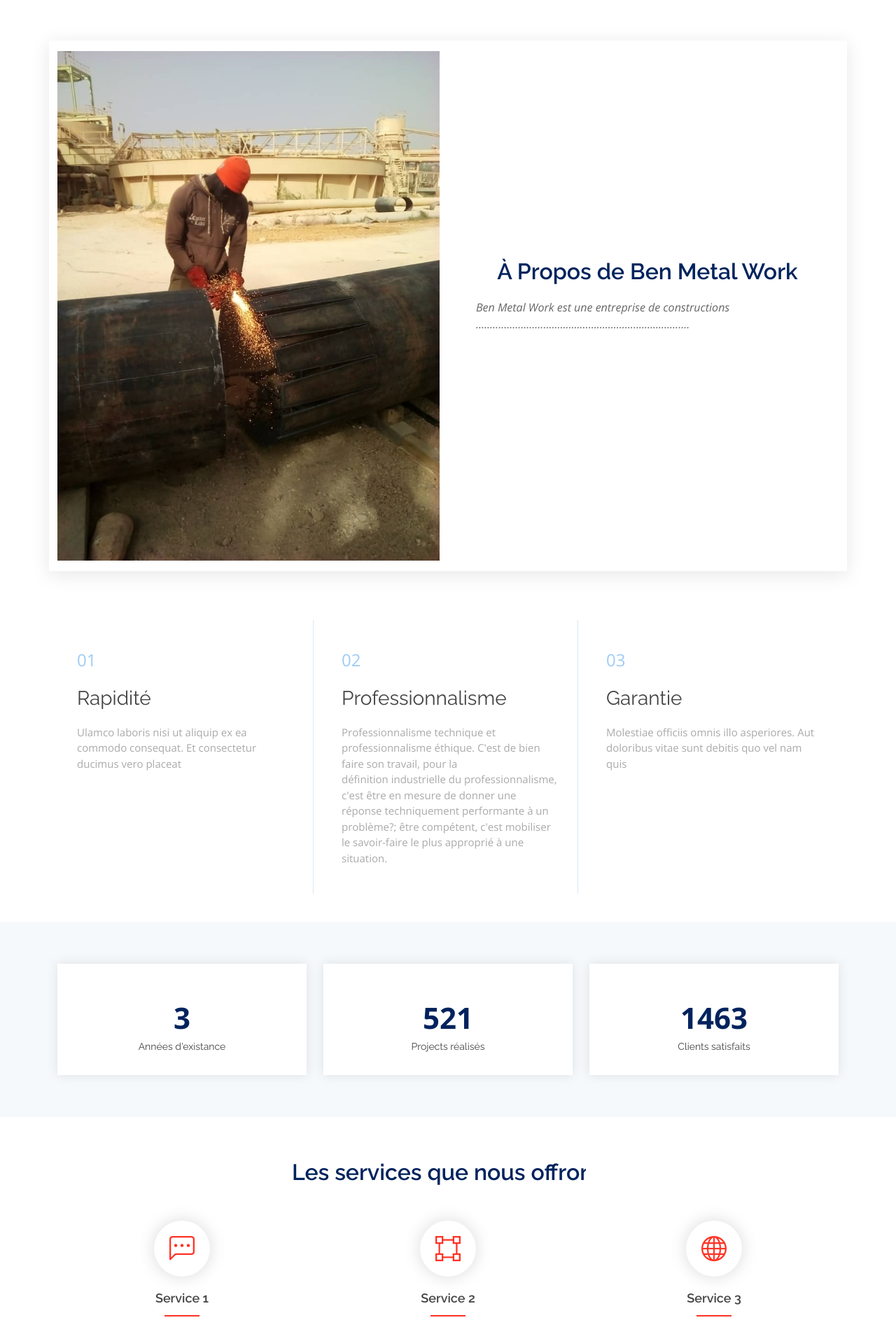
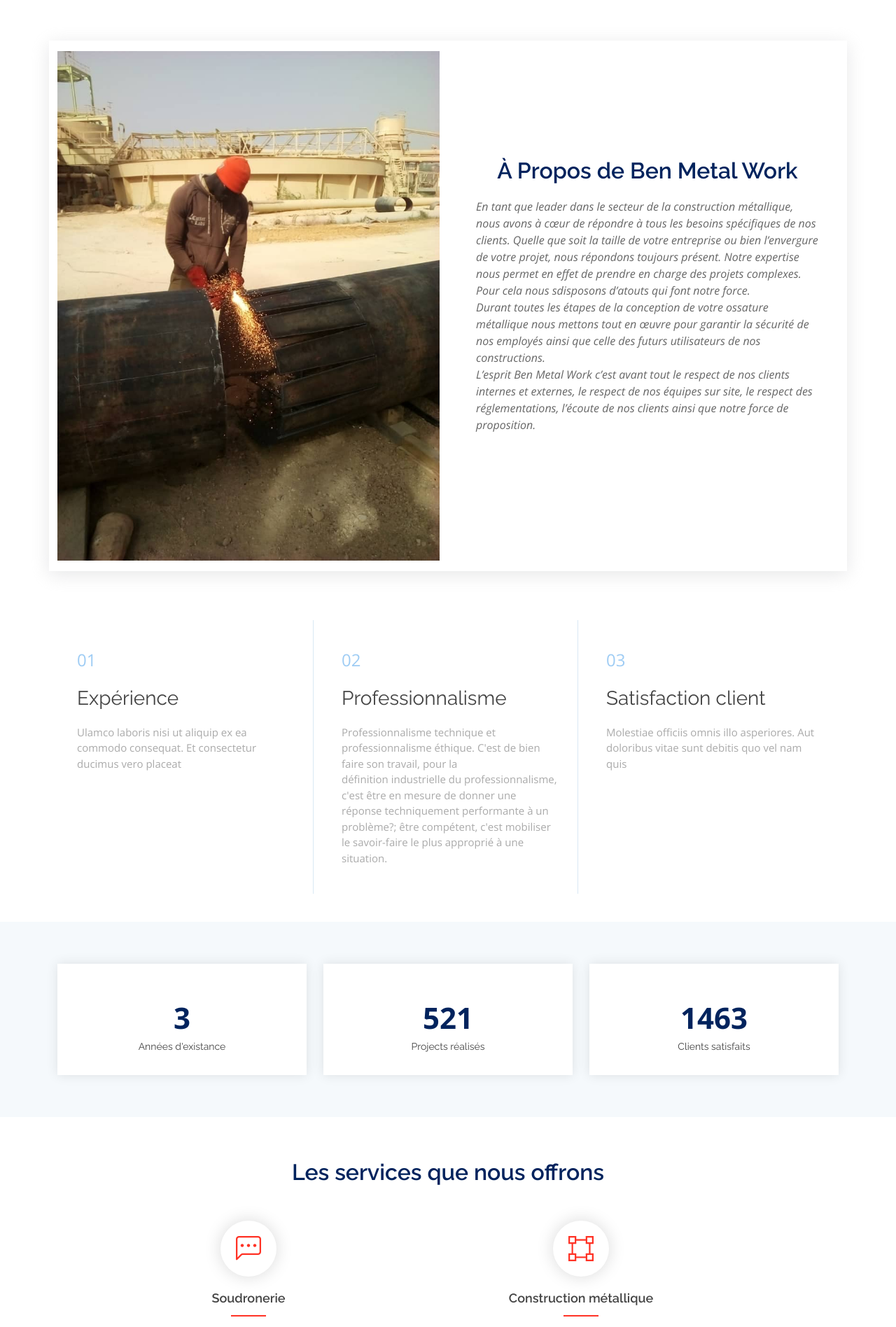
Before and after one commit to ModoumbeneDIOUF/ben, a PHP site: page / in a window 1280 px wide. Shown: the part 822-2718 px from the top of the page at 70% size. Run offline with PHP 8.4, Linux system fonts and the light colour scheme.

Commit message:
commit du 23 decembre

```diff
--- a/index.php
+++ b/index.php
@@ -5,10 +5,19 @@
   <meta charset="utf-8">
   <meta content="width=device-width, initial-scale=1.0" name="viewport">
 
-  <title>BEN METAL WORK Bootstrap Template - Index</title>
-  <meta content="" name="description">
-  <meta content="" name="keywords">
+  <title>BEN METAL WORK. Ben metal work. Construction métallique. Soudronerie. Soudronerie Senegal. Construction métallique Sénégal </title>
+   <meta charset="utf-8">
+       <meta http-equiv="X-UA-Compatible" content="IE=edge">
 
+      <meta name="description" content="Ben metal work. Construction métallique. Soudronerie. Soudronerie Senegal. Construction métallique Sénégal">
+
+    <meta content="" name="keywords">
+    <meta name="distribution" content="global">
+    <meta name="revisit-after" content="2 Days">
+    <meta name="robots" content="ALL">
+    <meta name="rating" content="8 YEARS">
+    <meta name="Language" content="en-us">
+    <meta name="GOOGLEBOT" content="NOARCHIVE">
   <!-- Favicons #00235d #ff3326 -->
   <link href="assets/img/logo.jpg" rel="icon">
   <link href="assets/img/apple-touch-icon.png" rel="apple-touch-icon">
@@ -144,7 +153,16 @@
 
             <div class="section-title">
               <h2>À Propos de Ben Metal Work</h2>
-              <p>Ben Metal Work est une entreprise de constructions ............................................................................</p>
+              <p>En tant que leader dans le secteur de la construction métallique,
+                nous avons à cœur de répondre à tous les besoins spécifiques de nos clients.
+                Quelle que soit la taille de votre entreprise ou bien l’envergure de votre projet,
+                nous répondons toujours présent. Notre expertise nous permet en effet de prendre en
+                 charge des projets complexes. Pour cela nous sdisposons d’atouts qui font notre force.<br/>
+                 Durant toutes les étapes de la conception de votre ossature métallique nous mettons tout en
+                  œuvre pour garantir la sécurité de nos employés ainsi que celle des futurs utilisateurs de nos constructions. <br/>
+                  L’esprit Ben Metal Work c’est avant tout le respect de nos clients internes et externes, le respect de nos équipes sur site,
+                  le respect des réglementations, l’écoute de nos clients ainsi que notre force de proposition.
+                </p>
             </div>
 
             <!-- <div class="icon-box" data-aos="fade-up" data-aos-delay="100">
@@ -173,7 +191,8 @@
 
           <div class="col-lg-4 col-md-6 content-item" data-aos="fade-up">
             <span>01</span>
-            <h4>Rapidité</h4>
+            <h4>Expérience
+            </h4>
             <p>Ulamco laboris nisi ut aliquip ex ea commodo consequat. Et consectetur ducimus vero placeat</p>
           </div>
 
@@ -185,7 +204,7 @@
 
           <div class="col-lg-4 col-md-6 content-item" data-aos="fade-up" data-aos-delay="200">
             <span>03</span>
-            <h4>Garantie</h4>
+            <h4>Satisfaction client</h4>
             <p>Molestiae officiis omnis illo asperiores. Aut doloribus vitae sunt debitis quo vel nam quis</p>
           </div>
 
@@ -242,22 +261,22 @@
         </div>
 
         <div class="row">
-          <div class="col-lg-4 col-md-6 icon-box" data-aos="fade-up">
+          <div class="col-lg-6 col-md-6 icon-box" data-aos="fade-up">
             <div class="icon"><i class="bi bi-chat-left-dots"></i></div>
-            <h4 class="title"><a href="">Service 1</a></h4>
-            <p class="description">Voluptatum deleniti atque corrupti quos dolores et quas molestias excepturi sint occaecati cupiditate non provident</p>
+            <h4 class="title"><a href="">Soudronerie</a></h4>
+            <p class="description"></p>
           </div>
           <div class="col-lg-4 col-md-6 icon-box" data-aos="fade-up" data-aos-delay="100">
             <div class="icon"><i class="bi bi-bounding-box"></i></div>
-            <h4 class="title"><a href="">Service 2</a></h4>
-            <p class="description">Minim veniam, quis nostrud exercitation ullamco laboris nisi ut aliquip ex ea commodo consequat tarad limino ata</p>
+            <h4 class="title"><a href="">Construction métallique</a></h4>
+            <p class="description"></p>
           </div>
-          <div class="col-lg-4 col-md-6 icon-box" data-aos="fade-up" data-aos-delay="200">
+          <!-- <div class="col-lg-4 col-md-6 icon-box" data-aos="fade-up" data-aos-delay="200">
             <div class="icon"><i class="bi bi-globe"></i></div>
             <h4 class="title"><a href="">Service 3</a></h4>
             <p class="description">Duis aute irure dolor in reprehenderit in voluptate velit esse cillum dolore eu fugiat nulla pariatur</p>
-          </div>
-          <div class="col-lg-4 col-md-6 icon-box" data-aos="fade-up" data-aos-delay="300">
+          </div> -->
+          <!-- <div class="col-lg-4 col-md-6 icon-box" data-aos="fade-up" data-aos-delay="300">
             <div class="icon"><i class="bi bi-broadcast"></i></div>
             <h4 class="title"><a href="">Service 4</a></h4>
             <p class="description">Excepteur sint occaecat cupidatat non proident, sunt in culpa qui officia deserunt mollit anim id est laborum</p>
@@ -271,7 +290,7 @@
             <div class="icon"><i class="bi bi-calendar2-week"></i></div>
             <h4 class="title"><a href="">Service 6</a></h4>
             <p class="description">Et harum quidem rerum facilis est et expedita distinctio. Nam libero tempore, cum soluta nobis est eligendi</p>
-          </div>
+          </div> -->
         </div>
 
       </div>
@@ -311,7 +330,6 @@
               <p>+221 77 961 79 72</p>
             </div>
           </div>
-
 
 
         </div>
@@ -357,9 +375,8 @@
           <div class="col-lg-4 col-md-6 footer-links">
             <h4>Nos service</h4>
             <ul>
-              <li><i class="bx bx-chevron-right"></i> <a href="#">service 1</a></li>
-              <li><i class="bx bx-chevron-right"></i> <a href="#">service 2</a></li>
-              <li><i class="bx bx-chevron-right"></i> <a href="#">service 3</a></li>
+              <li><i class="bx bx-chevron-right"></i> <a href="#">Soudronerie </a></li>
+              <li><i class="bx bx-chevron-right"></i> <a href="#">Construction métallique</a></li>
 
             </ul>
           </div>
@@ -371,7 +388,10 @@
 
     <div class="container">
       <div class="copyright">
-        &copy; Copyright <strong><span>BEN METAL WORK</span></strong>. All Rights Reserved
+
+        &copy; Copyright <script>
+                document.write(new Date().getFullYear());
+                    </script> <strong><span>BEN METAL WORK</span></strong>. All Rights Reserved
       </div>
       <div class="credits">
         <!-- All the links in the footer should remain intact. -->
```
